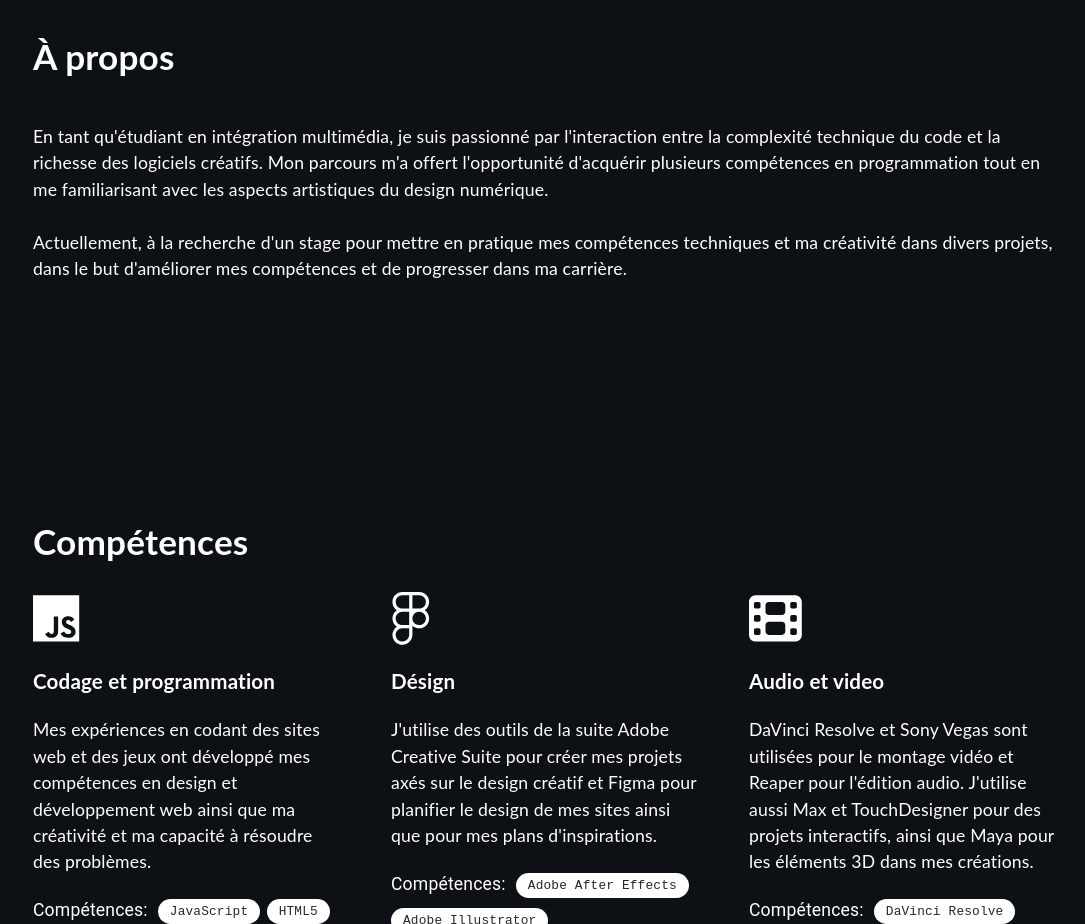
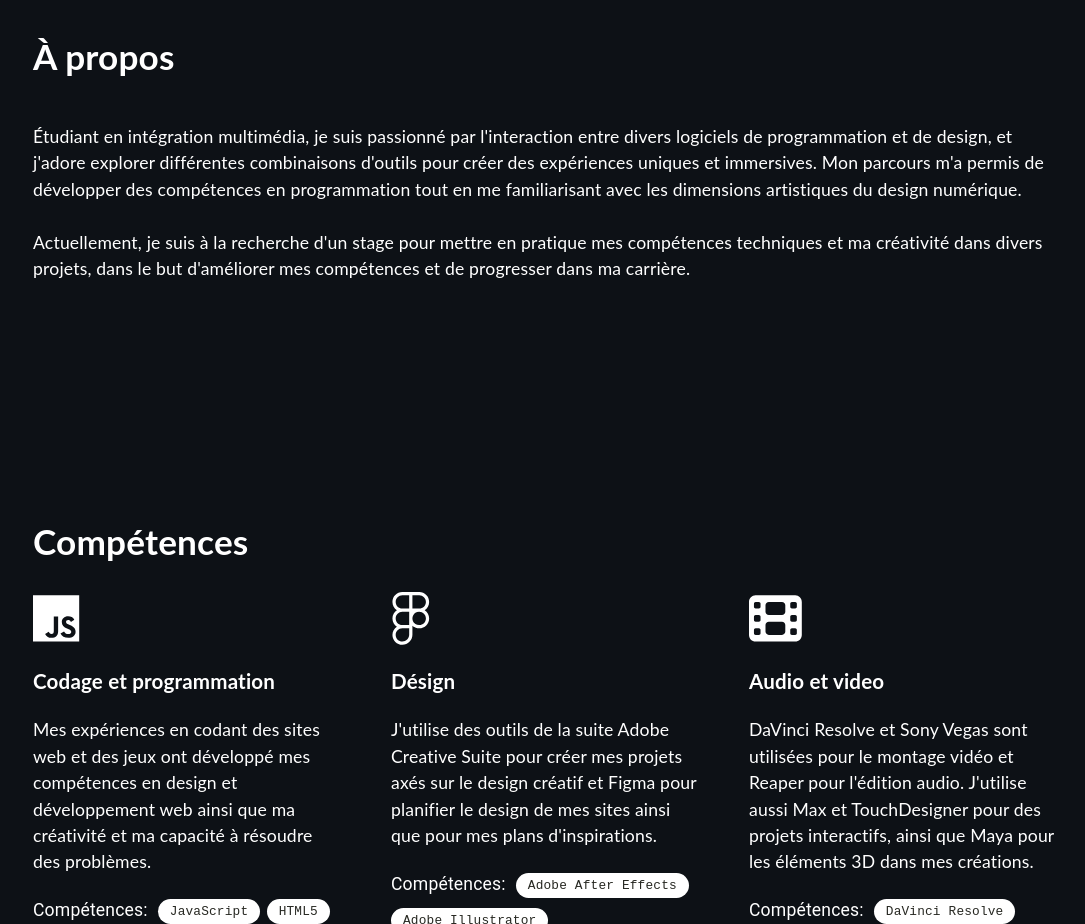
Before and after one commit to IhabMJR/IhabMJR.github.io, a React (Create React App) app: page / in a window 1280 px wide. Shown: the part 860-1784 px from the top of the page, without its empty margins (95-1180 px from the left). Built offline with nearby package versions, Linux system fonts and the light colour scheme.

Commit message:
Update Timeline.tsx

```diff
--- a/src/components/Timeline.tsx
+++ b/src/components/Timeline.tsx
@@ -15,11 +15,10 @@ function aPropos() {
       <div className="items-container">
         <h1>À propos</h1>
         <p>
-          En tant qu'étudiant en intégration multimédia, je suis passionné par l'interaction entre la complexité technique du code et la richesse des logiciels créatifs.
-          Mon parcours m'a offert l'opportunité d'acquérir plusieurs compétences en programmation tout en me familiarisant avec les aspects artistiques du design numérique.
+          Étudiant en intégration multimédia, je suis passionné par l'interaction entre divers logiciels de programmation et de design, et j'adore explorer différentes combinaisons d'outils pour créer des expériences uniques et immersives. Mon parcours m'a permis de développer des compétences en programmation tout en me familiarisant avec les dimensions artistiques du design numérique.
           <br />
           <br />
-          Actuellement, à la recherche d'un stage pour mettre en pratique mes compétences techniques et ma créativité dans divers projets, dans le but d'améliorer mes compétences et de progresser dans ma carrière.
+          Actuellement, je suis à la recherche d'un stage pour mettre en pratique mes compétences techniques et ma créativité dans divers projets, dans le but d'améliorer mes compétences et de progresser dans ma carrière.
         </p>
       </div>
     </div>
```
